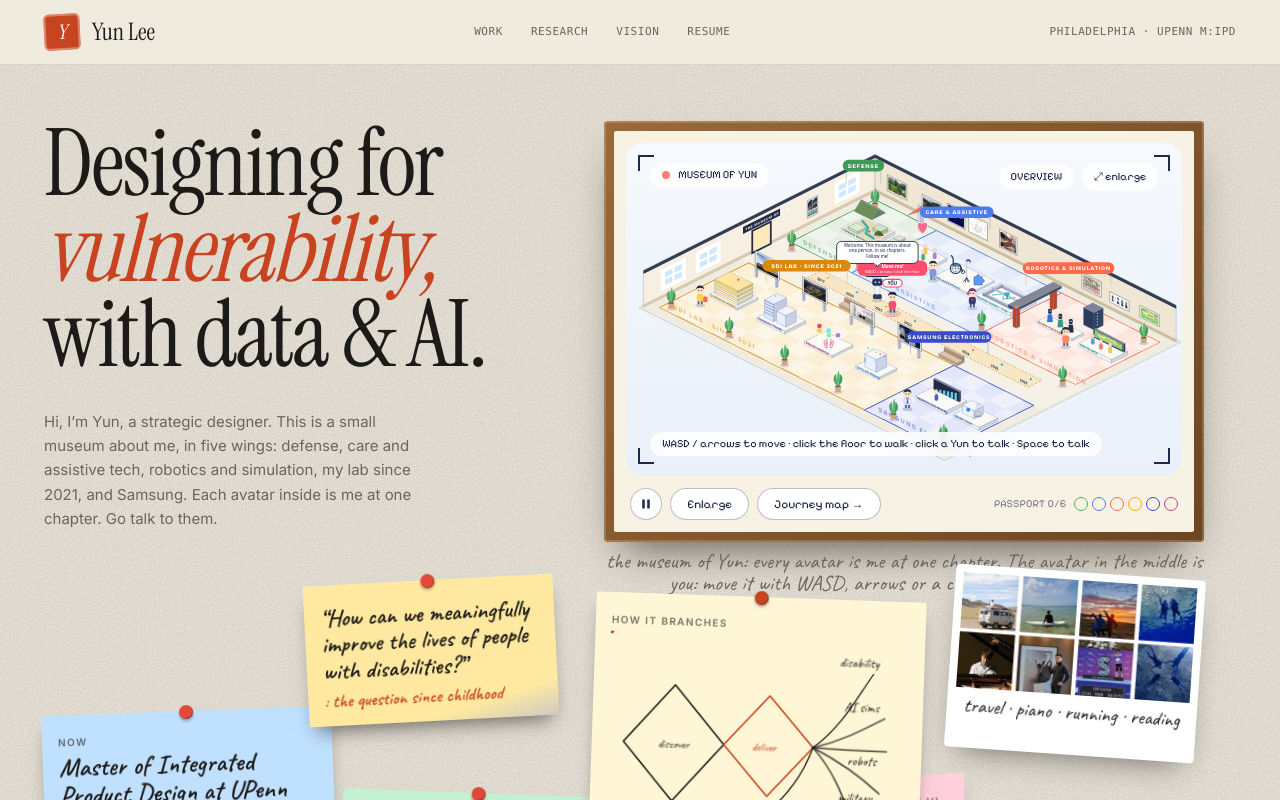
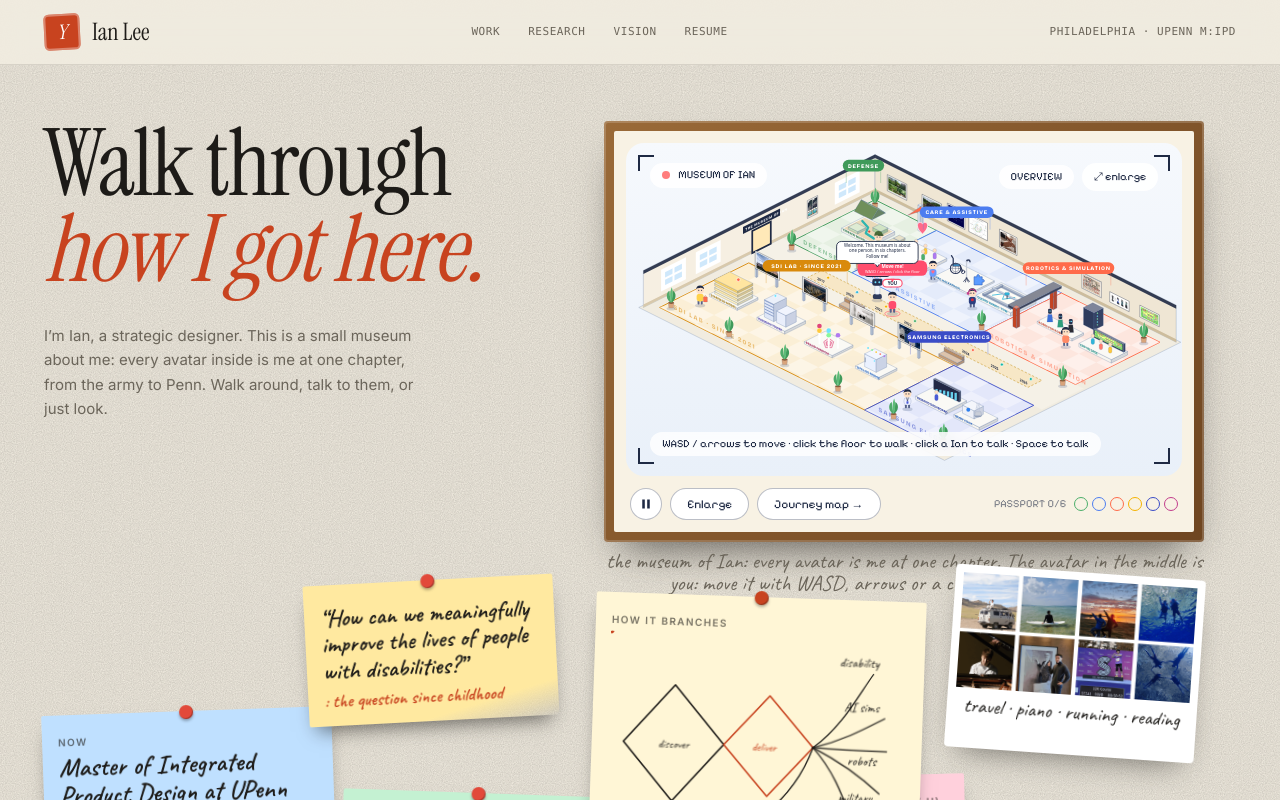
Before and after one commit to idealist-yun/portfolio-website, a Next.js app: page / in a window 1280 px wide. Built offline with nearby package versions, Linux system fonts and the light colour scheme.

Commit message:
New hero copy; name shown as Ian everywhere

```diff
--- a/src/app/classic/page.tsx
+++ b/src/app/classic/page.tsx
@@ -86,7 +86,7 @@ export default function Home() {
         </p>
         <div className="mt-6 max-w-2xl space-y-4 text-lg leading-relaxed text-muted">
           <p>
-            Hi, all. I&apos;m Sangyun Lee – a strategic designer committed to
+            Hi, all. I&apos;m Ian Lee – a strategic designer committed to
             bridging business innovation with social impact.
           </p>
           <p>
@@ -305,7 +305,7 @@ export default function Home() {
         <div className="mt-8 overflow-hidden rounded-2xl border border-border">
           <Image
             src="/images/about-collage.png"
-            alt="Snapshots of Yun traveling, surfing, playing piano, and running a marathon"
+            alt="Snapshots of Ian traveling, surfing, playing piano, and running a marathon"
             width={1520}
             height={744}
             className="w-full h-auto"
--- a/src/app/concept/a/page.tsx
+++ b/src/app/concept/a/page.tsx
@@ -65,7 +65,7 @@ export default function ConceptA() {
       <section className="mx-auto grid max-w-[1240px] items-center gap-10 px-6 pb-12 pt-10 lg:grid-cols-[0.8fr_1.2fr] lg:pt-14">
         <div>
           <p className={label} style={{ color: MUTED }}>
-            Sang-yun &ldquo;Yun&rdquo; Lee · strategic designer
+            Ian Lee · strategic designer
           </p>
           <h1 className={`mt-4 text-[clamp(2.6rem,5.4vw,4.7rem)] leading-[0.98] ${display}`}>
             I watch how people{" "}
--- a/src/app/concept/layout.tsx
+++ b/src/app/concept/layout.tsx
@@ -2,7 +2,7 @@ import type { Metadata } from "next";
 import ConceptFonts from "@/components/concept/ConceptFonts";
 
 export const metadata: Metadata = {
-  title: "Concept — Yun Lee",
+  title: "Concept — Ian Lee",
   robots: { index: false, follow: false },
 };
 
--- a/src/components/concept/MuseumHome.tsx
+++ b/src/components/concept/MuseumHome.tsx
@@ -149,7 +149,7 @@ export default function MuseumHome({ preview = false }: { preview?: boolean }) {
             >
               Y
             </span>
-            <span className="font-[family-name:var(--font-instrument)] text-2xl">Yun Lee</span>
+            <span className="font-[family-name:var(--font-instrument)] text-2xl">Ian Lee</span>
           </Link>
           <nav className="hidden gap-7 font-mono text-[11px] uppercase tracking-wider sm:flex" style={{ color: MUTED }}>
             {[
@@ -174,11 +174,10 @@ export default function MuseumHome({ preview = false }: { preview?: boolean }) {
         <Stage>
         <div className="relative md:min-h-[820px]">
           <h1 className="relative z-[5] max-w-[17ch] font-[family-name:var(--font-instrument)] text-[clamp(3rem,8.6vw,8.4rem)] leading-[0.92] tracking-[-0.02em] md:max-w-[10.9ch] md:text-[93px]">
-            Designing for <em style={{ color: RED }}>vulnerability,</em> with data &amp; AI.
+            Walk through <em style={{ color: RED }}>how I got here.</em>
           </h1>
           <p className="relative z-[5] mt-6 max-w-sm text-[15px] leading-relaxed md:mt-8" style={{ color: MUTED }}>
-            Hi, I&rsquo;m Yun, a strategic designer. This is a small museum about me, in five wings:
-            defense, care and assistive tech, robotics and simulation, my lab since 2021, and Samsung. Each avatar inside is me at one chapter. Go talk to them.
+            I&rsquo;m Ian, a strategic designer. This is a small museum about me: every avatar inside is me at one chapter, from the army to Penn. Walk around, talk to them, or just look.
           </p>
 
           <div className="mt-10 grid gap-5 sm:grid-cols-2 md:mt-0 md:block">
@@ -192,7 +191,7 @@ export default function MuseumHome({ preview = false }: { preview?: boolean }) {
                 </div>
               </div>
               <p className="mt-2 text-center text-[1.35rem] leading-none" style={{ fontFamily: "var(--font-hand)", color: MUTED }}>
-                the museum of Yun: every avatar is me at one chapter. The avatar in the middle is you: move it with WASD, arrows or a click, and talk to the Yuns.
+                the museum of Ian: every avatar is me at one chapter. The avatar in the middle is you: move it with WASD, arrows or a click, and talk to the Ians.
               </p>
             </DeskItem>
 
@@ -200,7 +199,7 @@ export default function MuseumHome({ preview = false }: { preview?: boolean }) {
               <div className="rounded-sm bg-white p-2 pb-8 shadow-[0_14px_30px_-14px_rgba(29,27,24,0.6)]">
                 <Image
                   src="/images/about-collage.png"
-                  alt="Yun traveling, surfing, playing piano and running a marathon"
+                  alt="Ian traveling, surfing, playing piano and running a marathon"
                   width={760}
                   height={372}
                   className="h-auto w-full"
--- a/src/components/concept/ObservationRoom.tsx
+++ b/src/components/concept/ObservationRoom.tsx
@@ -202,65 +202,65 @@ function route(from: string, to: string): Pt[] {
 }
 
 
-// ------------------------------------------------------------ the seven Yuns (one per chapter; they live in the wing of their theme)
+// ------------------------------------------------------------ the seven Ians (one per chapter; they live in the wing of their theme)
 type YunId = "army" | "care" | "robots" | "mall" | "samsung" | "penn";
 type YunInfo = { tag: string; home: ZoneId; doing: string; hi: string; who: string; made: string; href: string; hrefLabel: string };
 const YUN: Record<YunId, YunInfo> = {
   army: {
-    tag: "Army Yun",
+    tag: "Army Ian",
     home: "army",
     doing: "building the terrain trainer",
-    hi: "Hi. I'm the Yun from the Army years.",
+    hi: "Hi. I'm the Ian from the Army years.",
     who: journey[3].note,
     made: featured[3].line,
     href: hrefFor(featured[3]),
     hrefLabel: "Show me the exhibit",
   },
   care: {
-    tag: "Thesis Yun",
+    tag: "Thesis Ian",
     home: "care",
     doing: "interviewing caregivers",
-    hi: "Hi. I'm the Yun who started with a question.",
+    hi: "Hi. I'm the Ian who started with a question.",
     who: `"${whyQuote}" Carried since childhood, shaped by my younger brother's developmental disability.`,
     made: featured[0].line,
     href: hrefFor(featured[0]),
     hrefLabel: "Show me the exhibit",
   },
   robots: {
-    tag: "Robotics Yun",
+    tag: "Robotics Ian",
     home: "robots",
     doing: "choreographing robots and running the simulator",
-    hi: "Hi. I'm the Yun from the robot and simulation projects.",
+    hi: "Hi. I'm the Ian from the robot and simulation projects.",
     who: journey[5].note,
     made: featured[2].line + " And the simulator: " + featured[1].line,
     href: hrefFor(featured[2]),
     hrefLabel: "Show me the exhibit",
   },
   mall: {
-    tag: "SDI-Lab Yun",
+    tag: "SDI-Lab Ian",
     home: "mall",
     doing: "learning data-driven service design",
-    hi: "Hi. I'm the Yun who turned customer data into strategy.",
+    hi: "Hi. I'm the Ian who turned customer data into strategy.",
     who: "In Feb 2021 I joined SDI Lab as an undergraduate researcher; my first project was Starfield. Data-driven service design started here, and I stayed until 2025: malls, appliances, apartments, then robots.",
     made: featured[4].line,
     href: hrefFor(featured[4]),
     hrefLabel: "Show me the exhibit",
   },
   samsung: {
-    tag: "Samsung Yun",
+    tag: "Samsung Ian",
     home: "samsung",
     doing: "forecasting demand",
-    hi: "Hi. I'm the Yun at Samsung.",
+    hi: "Hi. I'm the Ian at Samsung.",
     who: journey[6].note,
     made: "A demand dashboard with an AI chatbot, and a Bixby cooking assistant for screen-based appliances.",
     href: "/project/samsung-ax-dashboard",
     hrefLabel: "Show me the dashboard",
   },
   penn: {
-    tag: "Penn Yun",
+    tag: "Penn Ian",
     home: "tom",
     doing: "building Guided Hands",
-    hi: "Hi. I'm the Yun at Penn, right now.",
+    hi: "Hi. I'm the Ian at Penn, right now.",
     who: journey[7].note,
     made: "A low-cost Guided Hands with TOM: a sliding frame that lets big arm motions become writing.",
     href: "/resume",
@@ -280,8 +280,8 @@ const ROUTES: Record<YunId, Spot[]> = {
   penn: [["tom", "a", 6], ["tom", "b", 4], ["access", "a", 3], ["tom", "b", 5], ["care", "a", 3], ["tom", "a", 4]],
 };
 
-type Yun = { id: YunId; pos: Pt; path: Pt[]; seg: number; mode: "walk" | "do"; left: number; i: number; node: string; face: 1 | -1 };
-const makeYun = (id: YunId, k: number): Yun => {
+type Ian = { id: YunId; pos: Pt; path: Pt[]; seg: number; mode: "walk" | "do"; left: number; i: number; node: string; face: 1 | -1 };
+const makeYun = (id: YunId, k: number): Ian => {
   const [h, w] = ROUTES[id][0];
   const node = `${h}_${w}`;
   return { id, pos: [...NODES[node]] as Pt, path: [], seg: 0, mode: "do", left: 2 + k * 1.2, i: 0, node, face: 1 };
@@ -303,11 +303,11 @@ function dialogNode(who: string, key: string): DNode {
   if (who === "D") {
     if (key === "start")
       return {
-        text: "Start in the Care & Assistive wing: the question behind everything is there. Then the long SDI Lab wing in front is where it all began. Talk to each Yun on the way.",
+        text: "Start in the Care & Assistive wing: the question behind everything is there. Then the long SDI Lab wing in front is where it all began. Talk to each Ian on the way.",
         choices: [{ label: "Show me the journey map", href: "/concept/journey" }, { label: "Thanks" }],
       };
     return {
-      text: "I'm the docent. Every Yun you see here is Yun at one chapter of their life, living in the wing of their theme. Talk to all six to fill your passport.",
+      text: "I'm the docent. Every Ian you see here is Ian at one chapter of their life, living in the wing of their theme. Talk to all six to fill your passport.",
       choices: [{ label: "Where do I start?", go: "start" }, { label: "Show me the journey map", href: "/concept/journey" }, { label: "Thanks" }],
     };
   }
@@ -866,7 +866,7 @@ export default function ObservationRoom({
 }) {
   const router = useRouter();
   const [init] = useState(() => YUN_IDS.map((id, k) => makeYun(id, k)));
-  const agents = useRef<Yun[]>(init);
+  const agents = useRef<Ian[]>(init);
   const clock = useRef(0);
   const docent = useRef<Docent>({ pos: [START[0] - 1.8, START[1] - 0.5] as Pt, path: [], seg: 0, mode: "do", left: 7, i: -1, node: "gate", face: 1, hall: null });
   const player = useRef<{ pos: Pt; face: 1 | -1; path: Pt[]; moving: boolean }>({ pos: START, face: 1, path: [], moving: false });
@@ -1089,7 +1089,7 @@ export default function ObservationRoom({
     }
     s.near = near;
 
-    // the Yuns
+    // the Ians
     agents.current.forEach((a) => {
       if (near === a.id || (s.dlg && s.dlg.who === a.id)) {
         const sx = P(pl.pos[0], pl.pos[1])[0] - P(a.pos[0], a.pos[1])[0];
@@ -1515,7 +1515,7 @@ export default function ObservationRoom({
         className={`block w-full ${expanded ? "" : "h-auto"}`}
         style={expanded ? { height: "calc(100vh - 150px)" } : undefined}
         role="img"
-        aria-label="A museum about Yun: one open gallery with five thematic wings, ten exhibits, seven Yuns, a docent robot, and a visitor you can control, each with a Yun avatar, a docent robot, and a visitor you can control"
+        aria-label="A museum about Ian: one open gallery with five thematic wings, ten exhibits, seven Ians, a docent robot, and a visitor you can control, each with a Ian avatar, a docent robot, and a visitor you can control"
         onClick={onBackground}
       >
         <defs>
@@ -1580,7 +1580,7 @@ export default function ObservationRoom({
           const t = P(0, 11.2, 44);
           return (
             <text transform={`matrix(0.894 -0.447 0 1 ${t[0]} ${t[1]})`} fontSize="6.6" fontWeight={700} fill="#fff" letterSpacing="0.8" style={{ fontFamily: "var(--font-bric), " + SANS }}>
-              THE MUSEUM OF YUN
+              THE MUSEUM OF IAN
             </text>
           );
         })()}
@@ -1701,7 +1701,7 @@ export default function ObservationRoom({
       <div className="pointer-events-none absolute inset-x-0 top-0 flex items-start justify-between gap-2 px-6 py-5 text-[11px]" style={{ color: INK }}>
         <span className="flex items-center gap-2 rounded-full bg-white/85 px-3 py-1 backdrop-blur" style={{ fontFamily: "var(--font-pixel)" }}>
           <span className="h-2 w-2 animate-pulse rounded-full bg-[#ff4d4d]" />
-          <span className="whitespace-nowrap">MUSEUM OF YUN</span>
+          <span className="whitespace-nowrap">MUSEUM OF IAN</span>
         </span>
         <span className="pointer-events-auto flex items-center gap-2">
           <span className="rounded-full bg-white/85 px-3 py-1 backdrop-blur" style={{ fontFamily: "var(--font-pixel)" }}>
@@ -1735,7 +1735,7 @@ export default function ObservationRoom({
       {play && !dlg && (
         <>
           <p className="pointer-events-none absolute bottom-5 left-6 hidden rounded-full bg-white/80 px-3 py-1 text-[11px] backdrop-blur md:block" style={{ fontFamily: "var(--font-pixel)", color: INK }}>
-            WASD / arrows to move · click the floor to walk · click a Yun to talk · Space to talk
+            WASD / arrows to move · click the floor to walk · click a Ian to talk · Space to talk
           </p>
           <div className="absolute bottom-3 left-3 h-[84px] w-[84px] md:hidden">
             {dpad("ArrowUp", "↖", "left-0 top-0")}
--- a/src/data/profile.ts
+++ b/src/data/profile.ts
@@ -1,7 +1,7 @@
 export const profile = {
-  name: "Sang-yun Lee",
-  shortName: "Yun Lee",
-  handle: "Yun",
+  name: "Ian Lee",
+  shortName: "Ian Lee",
+  handle: "Ian",
   title: "Strategic Designer & Researcher",
   tagline: "Data-driven, AI-driven strategic design — at the intersection of disability, business, and human possibility.",
   location: "Philadelphia, PA, USA",
```
